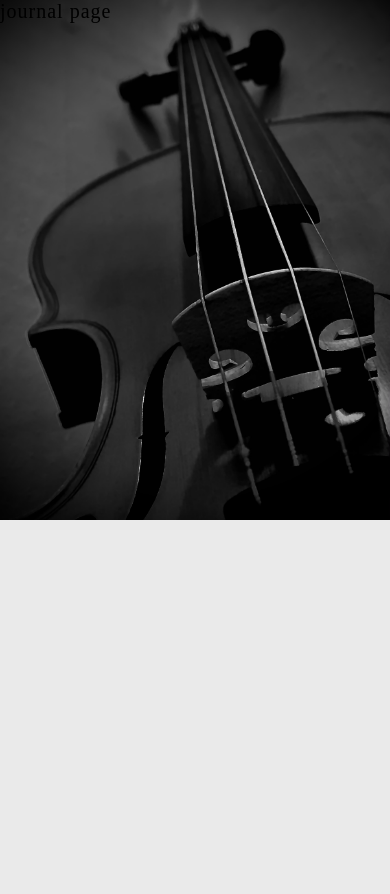
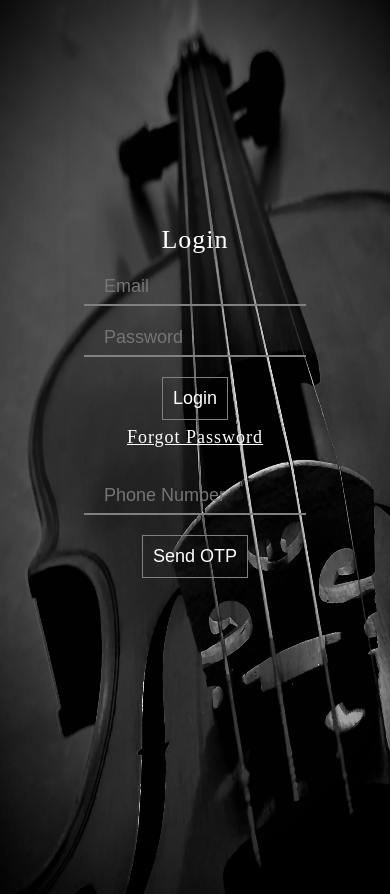
Before and after one commit to githubakarsh/clique-app, a React (Create React App) app: page / in a window 390 px wide. Before the commit the page ends 844 px from the top, so only its background shows below. Built offline with nearby package versions, Linux system fonts and the light colour scheme.

Commit message:
added regex for phone number and css changes

```diff
--- a/src/journies/journal/JournalLogin.jsx
+++ b/src/journies/journal/JournalLogin.jsx
@@ -1,7 +1,56 @@
-const JournalLogin = () => {
-    return <div className="journal-login">
-        journal page
+import {useState} from 'react';
+import { regexChecker } from '../../utils/regex-checker';
+
+const JournalLogin = ({ otpNumber }) => {
+
+    const [pageState, setPageState] = useState([]);
+
+    const phoneNumberChange = (value) => {
+        const isValid = regexChecker('phoneNumber', value);
+        (value.length <= 10 && isValid) && setPageState({...pageState, phoneNumber: value})
+    }
+  return (
+    <div className="journal-login">
+        <div className="journal-container">
+      <form>
+        <div className="email-address-container">
+          <div className="title">
+            <label>Login</label>
+          </div>
+          <div className="journal-input-container">
+            <input placeholder="Email" className="journal-login-input" />
+          </div>
+          <div className="journal-input-container">
+            <input placeholder="Password" className="journal-login-input" />
+          </div>
+          <div className="journal-button-container">
+            <button className="journal-login-button">Login</button>
+          </div>
+          <div className="journal-anchor-container">
+            <a href="#" className="journal-login-anchor">
+              Forgot Password
+            </a>
+          </div>
+        </div>
+
+        <div className="phonenumber-container">
+          <div className="journal-input-container">
+            <input placeholder="Phone Number" id="j-phonenumber" value={pageState.phoneNumber}
+            className="journal-login-input" onChange={(e) => phoneNumberChange(e.target.value)}/>
+          </div>
+          <div className="journal-button-container">
+            <button className="journal-login-button">Send OTP</button>
+          </div>
+          {otpNumber && (
+            <div className="journal-input-container">
+              <input placeholder="otp" className="journal-login-input" />
+            </div>
+          )}
+        </div>
+      </form>
+      </div>
     </div>
-}
+  );
+};
 
 export default JournalLogin;
--- a/src/styles/journeys/journal.scss
+++ b/src/styles/journeys/journal.scss
@@ -1,7 +1,66 @@
 .journal-login {
     background: url('../../images/violin.jpg');
     background-repeat: no-repeat;
-    background-size: 100% auto;
+    background-size: 100% 100%;
     height: 100vh;
     width: 100vw;
+    color: white;
+    font-size: 26px;
+    text-align: center;
+    padding-top: 200px;
+    @media screen and (max-width: 768px) {
+        padding-top: 50px;
+    }
 }
+
+.journal-login-input {
+    border: none;
+    border-bottom: 2px solid gray;
+    padding-left: 20px;
+    padding-bottom: 5px;
+    height: 25px;
+    width: 300px;
+    background: none;
+    font-size: 18px;
+    color: white;
+    @media screen and (max-width: 768px) {
+        width: 200px;
+    }
+}
+.journal-input-container {
+    margin-top: 14px;
+}
+
+.journal-login-button {
+    border: none;
+    background: none;
+    border: 1px solid gray;
+    color: white;
+    box-sizing: border-box;
+    padding: 10px;
+    font-size: 18px;
+}
+.journal-button-container {
+    margin-top: 20px;
+}
+.phonenumber-container {
+}
+.email-address-container {
+    padding-bottom: 14px;
+    @media screen and (max-width: 768px) {
+        padding-top: 175px;
+        padding-left: 20px;
+        padding-right: 20px;
+        margin-left: 30px;
+        margin-right: 30px;
+    }
+}
+.journal-anchor-container {
+
+}
+.journal-login-anchor {
+    font-size: 18px;
+    color: white;
+}
+.journal-container {
+}
--- /dev/null
+++ b/src/utils/regex-checker.js
@@ -0,0 +1,11 @@
+
+export const regexPatterns = {
+    email : '',
+    password: '',
+    phoneNumber: /^[0-9]*$/,
+}
+
+export const regexChecker = (pattern, value) => {
+    const isValidValue = regexPatterns[pattern].test(value);
+    return isValidValue;
+}
```
